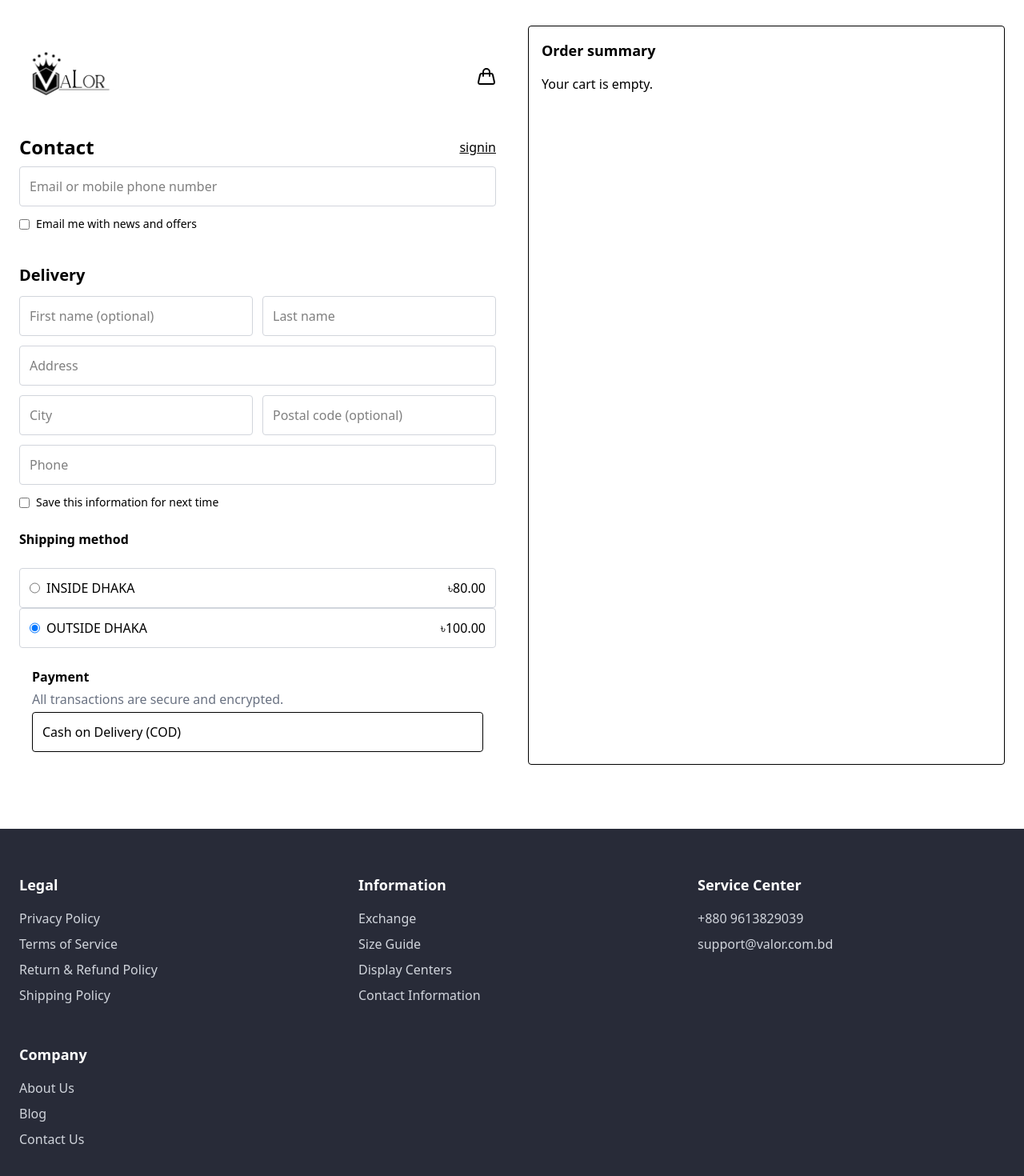
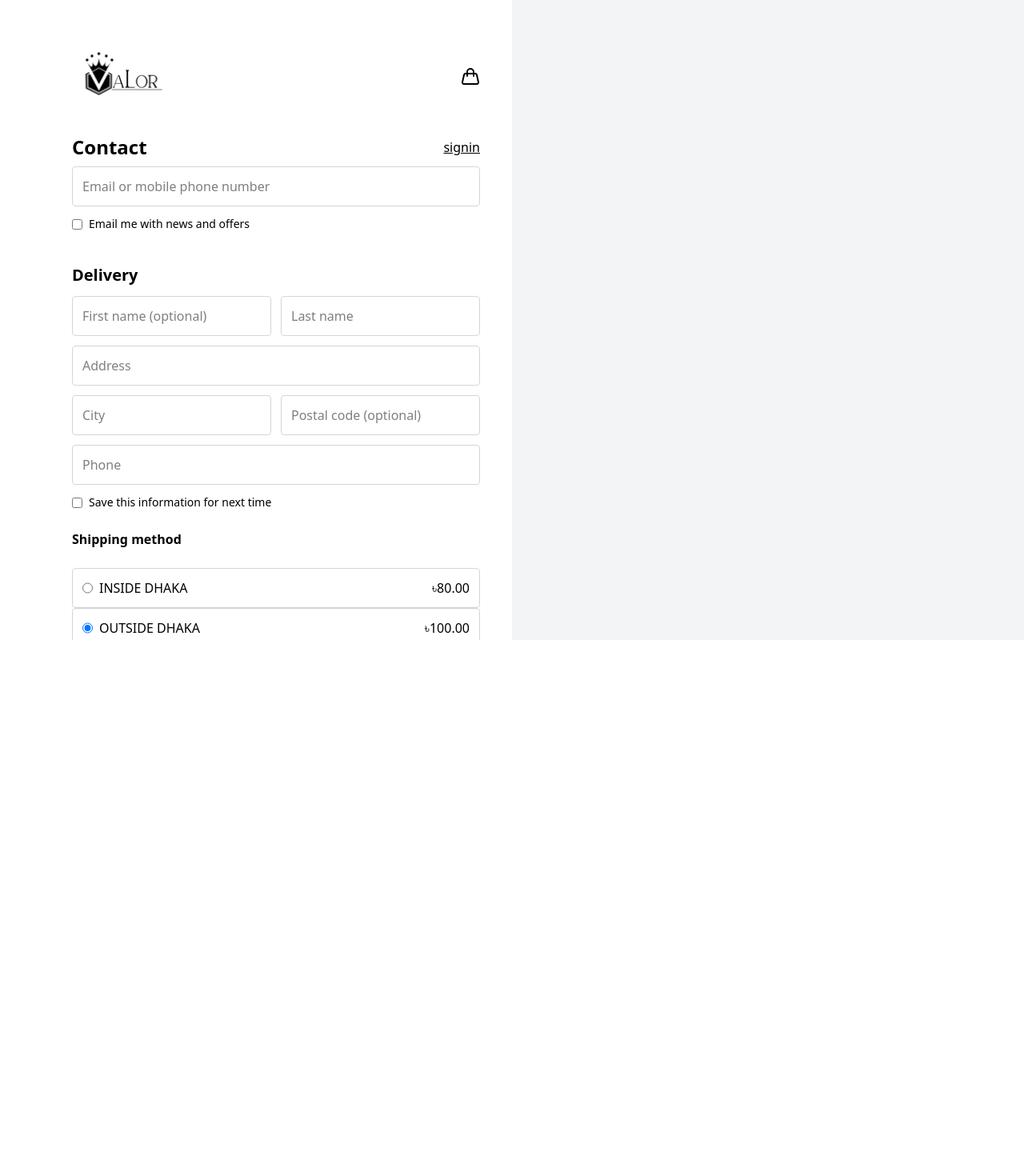
Before and after one commit to Hasnainmunshi/valor-svelte-projects, a SvelteKit app: page /checkout in a window 1280 px wide. Shown: the top 1470 px of the page at 80% size. After the commit the page ends 800 px from the top, so only its background shows below. Built offline with nearby package versions, Linux system fonts and the light colour scheme.

Commit message:
added cartSidebar and checkout page

```diff
--- a/src/routes/+layout.svelte
+++ b/src/routes/+layout.svelte
@@ -20,6 +20,9 @@
 <main class={!hideNavbar ? 'pt-32' : ''}>
 	{@render children()}
 </main>
-<Footer />
+
 <SearchOverlay />
 <CartSidebar />
+{#if !hideNavbar}
+	<Footer />
+{/if}
--- a/src/routes/checkout/+page.svelte
+++ b/src/routes/checkout/+page.svelte
@@ -5,7 +5,7 @@
 
 	// Shipping selection
 	let shippingArea: 'dhaka' | 'outside' = 'dhaka';
-	$: shippingCost = shippingArea === 'dhaka' ? 80 : 100;
+	$: shippingCost = shippingArea === 'dhaka' ? 100 : 80;
 
 	// Subtotal and total
 	const subtotal = derived(cartItems, ($cart) =>
@@ -23,18 +23,55 @@
 	let postal = '';
 	let emailInfo = false;
 	let saveInfo = false;
-	let paymentMethod: 'cod' | null = 'cod';
+
+	let billingSameAsShipping: boolean = true;
+
+	let billingFirstName = '';
+	let billingLastName = '';
+	let billingAddress = '';
+	let billingCity = '';
+	let billingPostal = '';
+	let billingPhone = '';
+	let discountCode = '';
+
+	let errors = {
+		email: false,
+		lastName: false,
+		address: false,
+		phone: false,
+		city: false,
+		billingLastName: false,
+		billingAddress: false,
+		billingCity: false
+	};
+
+	function validation() {
+		errors.email = email.trim() === '';
+		errors.lastName = lastName.trim() === '';
+		errors.address = address.trim() === '';
+		errors.phone = phone.trim() === '';
+		errors.city = city.trim() === '';
+		errors.billingLastName = billingLastName.trim() === '';
+		errors.billingAddress = billingAddress.trim() === '';
+		errors.billingCity = billingCity.trim() === '';
+
+		return !Object.values(errors).some(Boolean);
+	}
 
 	function placeOrder() {
+		if (!validation()) {
+			return;
+		}
+
 		alert(`Order placed!\nTotal: ৳${total.toLocaleString()}`);
-		cartOpen.set(false); // optionally close sidebar
+		cartOpen.set(false);
 	}
 </script>
 
-<div class="max-w-7xl mx-auto px-6 mt-8 grid md:grid-cols-2 gap-10">
+<div class="overflow-auto flex h-screen flex-col lg:flex-row">
 	<!-- LEFT: Form -->
-
-	<div class="space-y-2">
+	<div class="flex-1 flex justify-end">
+		<div class="max-w-[550px] w-full pr-10 py-8 space-y-2">
 			<div class="flex justify-between items-center">
 				<a href="/">
 					<img src="/p.avif" alt="Valor Logo" class="h-20 md:h-32" />
@@ -53,7 +90,7 @@
 					type="text"
 					placeholder="Email or mobile phone number"
 					bind:value={email}
-				class="w-full border px-3 py-3 border-gray-300 rounded"
+					class={`w-full border px-3 py-3  rounded ${errors.email ? 'border-red-500 ' : 'border-gray-300'}`}
 				/>
 				<label class="flex items-center gap-2 text-sm">
 					<input type="checkbox" bind:checked={emailInfo} />
@@ -69,27 +106,27 @@
 						type="text"
 						placeholder="First name (optional)"
 						bind:value={firstName}
-					class="w-full border rounded px-3 py-3 border-gray-300"
+						class={`w-full border px-3 py-3  rounded border-gray-300`}
 					/>
 					<input
 						type="text"
 						placeholder="Last name"
 						bind:value={lastName}
-					class="w-full border rounded px-3 py-3 border-gray-300"
+						class={`w-full border px-3 py-3  rounded ${errors.lastName ? 'border-red-500 ' : 'border-gray-300'}`}
 					/>
 				</div>
 				<input
 					type="text"
 					placeholder="Address"
 					bind:value={address}
-				class="w-full border rounded px-3 py-3 border-gray-300"
+					class={`w-full border px-3 py-3  rounded ${errors.address ? 'border-red-500 ' : 'border-gray-300'}`}
 				/>
 				<div class="flex gap-3">
 					<input
 						type="text"
 						placeholder="City"
 						bind:value={city}
-					class="w-full border rounded px-3 py-3 border-gray-300"
+						class={`w-full border px-3 py-3  rounded ${errors.city ? 'border-red-500 ' : 'border-gray-300'}`}
 					/>
 					<input
 						type="text"
@@ -102,7 +139,7 @@
 					type="text"
 					placeholder="Phone"
 					bind:value={phone}
-				class="w-full border rounded px-3 py-3 border-gray-300"
+					class={`w-full border px-3 py-3  rounded ${errors.phone ? 'border-red-500 ' : 'border-gray-300'}`}
 				/>
 				<label class="flex items-center gap-2 text-sm">
 					<input type="checkbox" bind:checked={saveInfo} />
@@ -135,22 +172,126 @@
 			</div>
 
 			<!-- Payment -->
-		<div class=" p-4 rounded space-y-1">
-			<h2 class="font-bold">Payment</h2>
-			<p class="text-gray-500">All transactions are secure and encrypted.</p>
-			<label class="flex items-center gap-2 p-3 border rounded cursor-pointer">
-				Cash on Delivery (COD)
+			<div class=" rounded-xl space-y-3 mt-6">
+				<h2 class="font-bold text-xl">Payment</h2>
+				<p class="text-gray-500 text-sm">All transactions are secure and encrypted.</p>
+
+				<label class="block border border-gray-300 rounded-xl bg-gray-50">
+					<div class=" p-4 border-b border-gray-300 rounded-t-xl">
+						<h1 class=" font-medium text-gray-600">Cash on Delivery (COD)</h1>
+					</div>
+
+					<p class="p-4 text-sm text-gray-600">
+						Pay conveniently with Cash on Delivery (COD). You can pay in cash when your order is
+						delivered to your doorstep.
+					</p>
 				</label>
+			</div>
+
+			<!-- BILLING ADDRESS -->
+			<div class="mt-8">
+				<h2 class="font-semibold mb-2">Billing address</h2>
+
+				<div class="space-y-3">
+					<!-- SAME AS SHIPPING -->
+					<label
+						class={`flex items-center gap-3 p-4 border rounded cursor-pointer transition
+			${billingSameAsShipping ? 'bg-gray-100 border-black' : 'border-gray-100'}`}
+					>
+						<input
+							type="radio"
+							bind:group={billingSameAsShipping}
+							value={true}
+							class="accent-black"
+						/>
+						<span>Same as shipping address</span>
+					</label>
+
+					<!-- DIFFERENT BILLING -->
+					<label
+						class={`flex items-center gap-3 p-4 border rounded cursor-pointer transition
+			${!billingSameAsShipping ? 'bg-gray-200 border-black' : 'border-gray-300'}`}
+					>
+						<input
+							type="radio"
+							bind:group={billingSameAsShipping}
+							value={false}
+							class="accent-black"
+						/>
+						<span>Use a different billing address</span>
+					</label>
+
+					<!-- BILLING FORM -->
+					{#if !billingSameAsShipping}
+						<div class="space-y-3 border border-gray-300 rounded p-4 mb-2">
+							<div class="text-sm text-gray-600">Bangladesh (BD)</div>
+
+							<div class="flex gap-3">
+								<input
+									type="text"
+									placeholder="First name (optional)"
+									bind:value={billingFirstName}
+									class={`w-full border px-3 py-3  rounded border-gray-300`}
+								/>
+								<input
+									type="text"
+									placeholder="Last name"
+									bind:value={billingLastName}
+									class={`w-full border px-3 py-3  rounded ${errors.billingLastName ? 'border-red-500 ' : 'border-gray-300'}`}
+								/>
+							</div>
+
+							<input
+								type="text"
+								placeholder="Address"
+								bind:value={billingAddress}
+								class={`w-full border px-3 py-3  rounded ${errors.billingAddress ? 'border-red-500 ' : 'border-gray-300'}`}
+							/>
+
+							<div class="flex gap-3">
+								<input
+									type="text"
+									placeholder="City"
+									bind:value={billingCity}
+									class={`w-full border px-3 py-3  rounded ${errors.billingCity ? 'border-red-500 ' : 'border-gray-300'}`}
+								/>
+								<input
+									type="text"
+									placeholder="Postal code (optional)"
+									bind:value={billingPostal}
+									class="w-full border border-gray-300 rounded px-3 py-3"
+								/>
+							</div>
+
+							<input
+								type="text"
+								placeholder="Phone (optional)"
+								bind:value={billingPhone}
+								class={`w-full border px-3 py-3  rounded border-gray-300`}
+							/>
+						</div>
+					{/if}
+				</div>
+			</div>
+			<div class=" border-b-1 pb-10 border-gray-300">
+				<button class="w-full bg-black text-white py-3 rounded font-bold" on:click={placeOrder}>
+					Complete order
+				</button>
+			</div>
+			<div class="flex justify-between items-center gap-2 underline pb-12 mt-2 font-light">
+				<a href=""> Refund policy</a>
+				<a href=""> Shipping</a>
+				<a href=""> Privacy policy</a>
+				<a href=""> Terms of service</a>
+				<a href=""> Contact</a>
+			</div>
 		</div>
 	</div>
 
 	<!-- RIGHT: Order summary -->
-	<div class="border p-4 rounded space-y-4">
-		<h2 class="font-semibold text-lg">Order summary</h2>
-
-		{#if $cartItems.length === 0}
-			<p>Your cart is empty.</p>
-		{:else}
+	<div class="hidden lg:flex h-screen flex-1 bg-gray-100 justify-start sticky top-0">
+		<div class="w-full lg:max-w-[520px] w-full p-10 pr-10 py-8 space-y-2">
+			{#if $cartItems.length === 0}{:else}
 				{#each $cartItems as item}
 					<div class="flex justify-between items-center py-2">
 						<div class="flex gap-3 items-center">
@@ -164,7 +305,18 @@
 					</div>
 				{/each}
 
-			<hr />
+				<div class="flex justify-between items-center gap-4 mt-4 mb-4">
+					<input
+						class="border p-4 border-gray-300 bg-white rounded-md"
+						placeholder="Discount code"
+						type="text"
+						bind:value={discountCode}
+					/>
+					<button
+						class={`border px-4 py-2 rounded ${discountCode.trim() ? 'bg-black text-white border-black' : 'border-gray-300 text-gray-500'} `}
+						disabled={!discountCode.trim()}>Apply</button
+					>
+				</div>
 
 				<div class="space-y-1 text-sm">
 					<div class="flex justify-between">
@@ -175,15 +327,15 @@
 						<span>Shipping</span>
 						<span>৳{shippingCost}</span>
 					</div>
-				<div class="flex justify-between font-semibold text-lg">
+					<div class="flex justify-between items-center font-semibold text-lg">
 						<span>Total</span>
-					<span>৳{total.toLocaleString()}</span>
+						<div class="flex items-center justify-center gap-2">
+							<span class="font-light text-xs text-gray-500">BDT</span>
+							<span> ৳{total.toLocaleString()}</span>
 						</div>
 					</div>
-
-			<button class="w-full bg-black text-white py-3 rounded" on:click={placeOrder}>
-				Submit Order
-			</button>
+				</div>
 			{/if}
 		</div>
 	</div>
+</div>
```
Lines whose indentation alone changed are shown as unchanged.
